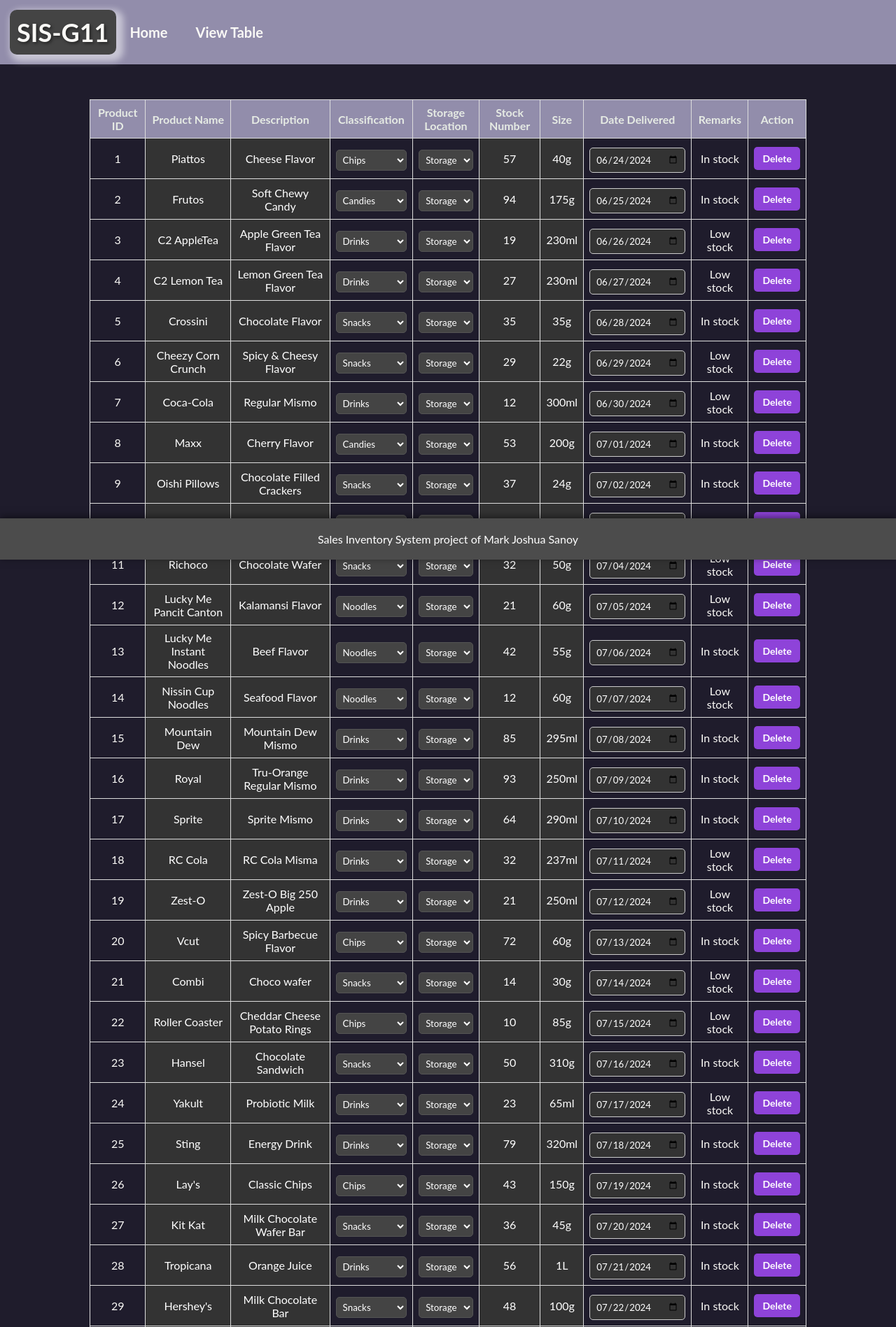
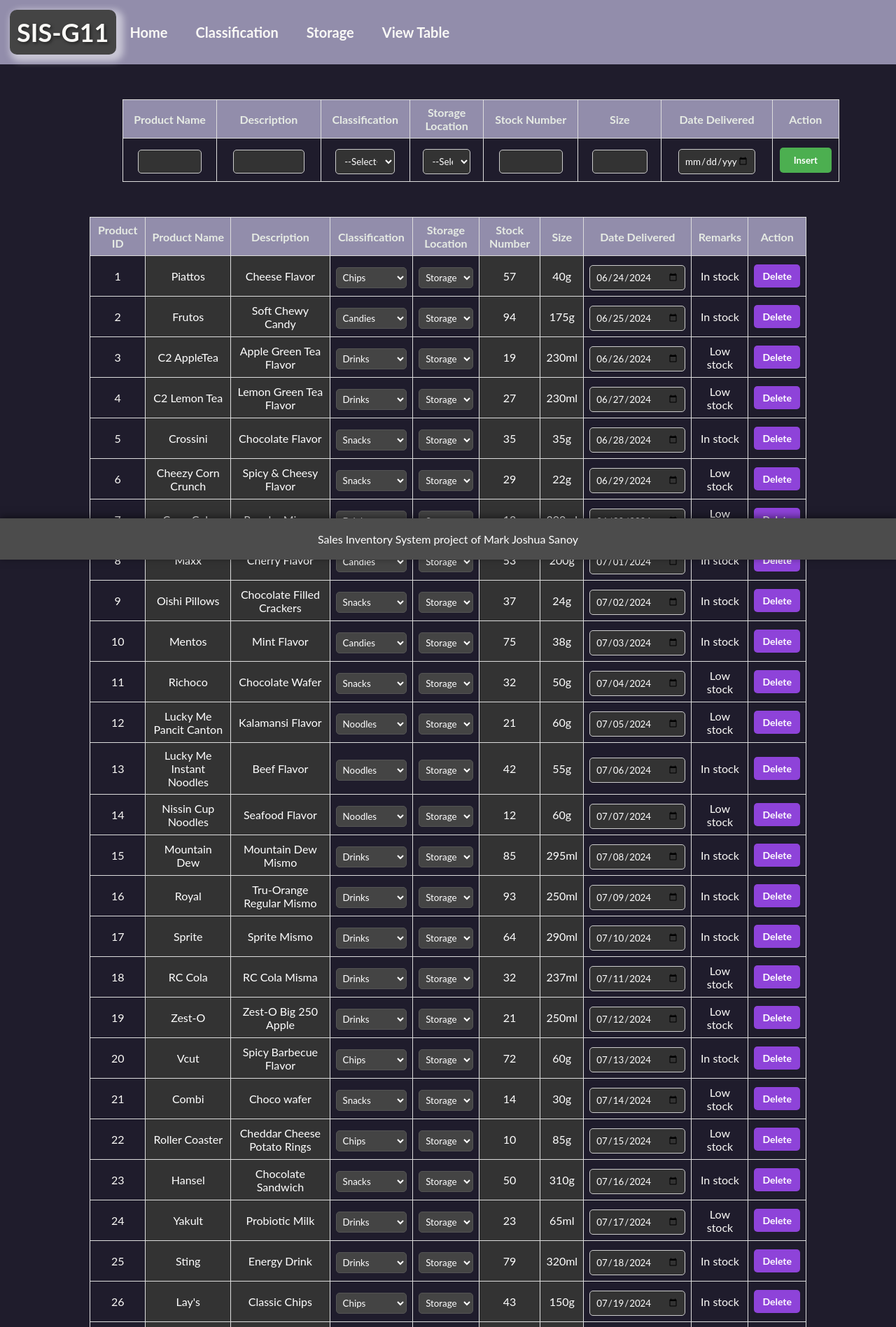
Before and after one commit to MJ-Sanoy/SIS-G11, a PHP site: page /table.php in a window 1280 px wide. Shown: the top 1897 px of the page at 70% size. Run offline with PHP 8.4, Linux system fonts and the light colour scheme; data comes from the database, SQL or seed files in the repository; some libraries are stand-ins or nearby versions.

Commit message:
almost done

```diff
--- a/css-main.css
+++ b/css-main.css
@@ -101,3 +123,49 @@ input, select {
     margin-bottom: 20px;
     color: #E6EBE4;
 }
+
+.insert-form {
+    width: 80%;
+    margin-left: 175px;
+}
+
+.insert-form table {
+    width: 100%;
+    border-collapse: collapse;
+}
+
+.insert-form td {
+    padding: 10px;
+}
+
+.insert-form input[type="text"],
+.insert-form input[type="number"],
+.insert-form input[type="date"],
+.insert-form select {
+    width: 80%;
+    padding: 8px;
+    margin-top: 5px;
+    border-radius: 5px;
+    border: 1px solid #ccc;
+    background-color: #333; /* Black background */
+    color: #fff; /* White text color */
+}
+
+.insert-form button[type="submit"] {
+    background-color: #4CAF50; /* Green background */
+    color: white; /* White text */
+    font-weight: bold;
+    cursor: pointer;
+    border: none;
+    padding: 10px 20px;
+    border-radius: 5px;
+}
+
+.insert-form button[type="submit"]:hover {
+    background-color: #45a049; /* Darker green on hover */
+}
+
+.table {
+    margin-bottom: 50px; /* Adjust this value as needed */
+    padding-bottom: 50px; /* Adjust this value as needed */
+}
--- a/css-nav.css
+++ b/css-nav.css
@@ -27,18 +27,18 @@
 .welcome {
     text-align: center;
     padding: 10px;
-    background-color: #444; /* Dark background color */
-    color: #FFFFFF; /* White text color */
-    border-radius: 10px; /* Rounded corners */
-    box-shadow: 0 4px 8px rgba(0, 0, 0, 0.5); /* Box shadow for 3D effect */
-    position: relative; /* Required for the animation */
-    animation: lightCircle 5s infinite; /* Apply the animation */
+    background-color: #444;
+    color: #FFFFFF;
+    border-radius: 10px;
+    box-shadow: 0 4px 8px rgba(0, 0, 0, 0.5);
+    position: relative;
+    animation: lightCircle 5s infinite;
 }
 
 .welcome h1 {
-    font-size: 36px; /* Increase font size */
+    font-size: 36px;
     font-weight: bold;
-    text-shadow: 2px 2px 4px rgba(0, 0, 0, 0.5); /* Text shadow for 3D effect */
+    text-shadow: 2px 2px 4px rgba(0, 0, 0, 0.5);
     margin: 0;
 }
 
--- a/css-table.css
+++ b/css-table.css
@@ -4,7 +4,6 @@ table {
     margin-left: auto;
     margin-right: auto;
     margin-top: 50px;
-    margin-bottom: 100px;
     color: white;
 }
 
@@ -53,19 +52,19 @@ a{
 }
 
 .editable-dropdown {
-    background-color: #444; /* Dark background for dropdowns */
-    color: #FFFFFF; /* White text color */
-    border: 1px solid #555; /* Slightly lighter border color */
+    background-color: #444;
+    color: #FFFFFF;
+    border: 1px solid #555;
     padding: 5px;
     border-radius: 5px;
 }
 
 .editable-dropdown option {
-    background-color: #333; /* Dark background for dropdown options */
-    color: #FFFFFF; /* White text color */
+    background-color: #333;
+    color: #FFFFFF;
 }
 
 .editable {
-    background-color: #333; /* Dark background for editable cells */
-    color: #FFFFFF; /* White text color */
+    background-color: #333;
+    color: #FFFFFF;
 }
--- a/insert.php
+++ b/insert.php
@@ -33,3 +33,7 @@ if (isset($_POST['submit'])) {
     }
 }
 ?>
+
+<script>
+    window.location.href = "table.php";
+</script>
--- a/insert_form.php
+++ b/insert_form.php
@@ -1,31 +1,65 @@
-<form action="insert.php" method="POST">
+<?php
+include 'db_connect.php';
+
+// Fetch classifications from the 'c' table
+$classifications = [];
+$classification_sql = "SELECT classification_id, c_name FROM c";
+$classification_result = $conn->query($classification_sql);
+
+if ($classification_result->num_rows > 0) {
+    while ($classification_row = $classification_result->fetch_assoc()) {
+        $classifications[] = $classification_row;
+    }
+}
+
+// Fetch storage locations from the 'strg' table
+$storage_locations = [];
+$storage_sql = "SELECT storage_id, strg_location FROM strg";
+$storage_result = $conn->query($storage_sql);
+
+if ($storage_result->num_rows > 0) {
+    while ($storage_row = $storage_result->fetch_assoc()) {
+        $storage_locations[] = $storage_row;
+    }
+}
+?>
+
+<form action="insert.php" method="POST" class = "insert-form">
     <table border="1">
         <tr>
-            <td><input type="text" name="name" placeholder="Product Name" required></td>
-            <td><input type="text" name="p_desc" placeholder="Description" required></td>
+            <th>Product Name</th>
+            <th>Description</th>
+            <th>Classification</th>
+            <th>Storage Location</th>
+            <th>Stock Number</th>
+            <th>Size</th>
+            <th>Date Delivered</th>
+            <th>Action</th>
+        <tr>
+            <td><input type="text" name="name" required></td>
+            <td><input type="text" name="p_desc" required></td>
             <td>
-                <select name="classification_id">
-                    <option value="1">Chips</option>
-                    <option value="2">Candies</option>
-                    <option value="3">Drinks</option>
-                    <option value="4">Snacks</option>
-                    <option value="5">Noodles</option>
-                    <option value="6">Canned Goods</option>
-                    <option value="7">Condiments</option>
-                    <option value="8">Baking</option>
-                    <option value="9">Spreads</option>
-                    <option value="10">Sauces</option>
+                <select name="classification_id" required>
+                    <option value="">--Select--</option>
+                    <?php
+                    foreach ($classifications as $classification) {
+                        echo "<option value='" . $classification['classification_id'] . "'>" . $classification['c_name'] . "</option>";
+                    }
+                    ?>
                 </select>
             </td>
             <td>
-                <select name="storage_id">
-                    <option value="1">Storage A</option>
-                    <option value="2">Storage B</option>
-                    <option value="3">Storage C</option>
+                <select name="storage_id" required>
+                    <option value="">--Select--</option>
+                    <?php
+                    foreach ($storage_locations as $storage) {
+                        echo "<option value='" . $storage['storage_id'] . "'>" . $storage['strg_location'] . "</option>";
+                    }
+                    ?>
                 </select>
             </td>
-            <td><input type="number" name="num_stck" placeholder="Stock Number" required></td>
-            <td><input type="text" name="size" placeholder="Size" required></td>
+            <td><input type="number" name="num_stck" required></td>
+            <td><input type="text" name="size" required></td>
             <td><input type="date" name="date_delivered" required></td>
             <td><button type="submit" name="submit">Insert</button></td>
         </tr>
--- a/navpan.php
+++ b/navpan.php
@@ -7,6 +7,12 @@
         <a href="index.php">Home</a>
     </div>
     <div class="links" id="viewtable">
+        <a href="classification.php">Classification</a>
+    </div>
+    <div class="links" id="viewtable">
+        <a href="storage.php">Storage</a>
+    </div>
+    <div class="links" id="viewtable">
         <a href="table.php">View Table</a>
     </div>
 </div>
--- /dev/null
+++ b/storage.php
@@ -0,0 +1,6 @@
+<link rel="stylesheet" href="css-main.css">
+<link rel="stylesheet" href="css-table.css">
+<div class="nav"><?php include 'navpan.php';?></div>
+
+
+<?php include 'footer.php';?>
--- a/table.php
+++ b/table.php
@@ -1,6 +1,6 @@
 <link rel="stylesheet" href="css-main.css">
 <link rel="stylesheet" href="css-table.css">
 <div class="nav"><?php include 'navpan.php'; ?></div>
-<?php include 'table_sql.php';?>
-<?php include 'insert_form.php';?>
+<div class="insert"><?php include 'insert_form.php';?></div>
+<div class="table"><?php include 'table_sql.php';?></div>
 <?php include 'footer.php';?>
--- a/table_sql.php
+++ b/table_sql.php
@@ -1,6 +1,28 @@
 <script src="https://cdn.jsdelivr.net/npm/sweetalert2@11"></script>
 <?php
 include 'db_connect.php';
+
+// Fetch classifications from the 'c' table
+$classifications = [];
+$classification_sql = "SELECT classification_id, c_name FROM c";
+$classification_result = $conn->query($classification_sql);
+
+if ($classification_result->num_rows > 0) {
+    while ($classification_row = $classification_result->fetch_assoc()) {
+        $classifications[] = $classification_row;
+    }
+}
+
+// Fetch storage locations from the 'strg' table
+$storage_locations = [];
+$storage_sql = "SELECT storage_id, strg_location FROM strg";
+$storage_result = $conn->query($storage_sql);
+
+if ($storage_result->num_rows > 0) {
+    while ($storage_row = $storage_result->fetch_assoc()) {
+        $storage_locations[] = $storage_row;
+    }
+}
 
 $sql = "SELECT
             p.product_id,
@@ -43,25 +65,20 @@ if ($result->num_rows > 0) {
                 <td contenteditable='true' class='editable' data-id='" . $row['product_id'] . "' data-column='name'>" . $row["product_name"] . "</td>
                 <td contenteditable='true' class='editable' data-id='" . $row['product_id'] . "' data-column='p_desc'>" . $row["p_desc"] . "</td>
                 <td>
-                    <select class='editable-dropdown' data-id='" . $row['product_id'] . "' data-column='classification_id'>
-                        <option value='1' " . ($row['classification'] == 'Chips' ? 'selected' : '') . ">Chips</option>
-                        <option value='2' " . ($row['classification'] == 'Candies' ? 'selected' : '') . ">Candies</option>
-                        <option value='3' " . ($row['classification'] == 'Drinks' ? 'selected' : '') . ">Drinks</option>
-                        <option value='4' " . ($row['classification'] == 'Snacks' ? 'selected' : '') . ">Snacks</option>
-                        <option value='5' " . ($row['classification'] == 'Noodles' ? 'selected' : '') . ">Noodles</option>
-                        <option value='6' " . ($row['classification'] == 'Canned Goods' ? 'selected' : '') . ">Canned Goods</option>
-                        <option value='7' " . ($row['classification'] == 'Condiments' ? 'selected' : '') . ">Condiments</option>
-                        <option value='8' " . ($row['classification'] == 'Baking' ? 'selected' : '') . ">Baking</option>
-                        <option value='9' " . ($row['classification'] == 'Spreads' ? 'selected' : '') . ">Spreads</option>
-                        <option value='10' " . ($row['classification'] == 'Sauces' ? 'selected' : '') . ">Sauces</option>
-                    </select>
+                    <select class='editable-dropdown' data-id='" . $row['product_id'] . "' data-column='classification_id'>";
+                        foreach ($classifications as $classification) {
+                            $selected = ($row['classification'] == $classification['c_name']) ? 'selected' : '';
+                            echo "<option value='" . $classification['classification_id'] . "' $selected>" . $classification['c_name'] . "</option>";
+                        }
+        echo        "</select>
                 </td>
                 <td>
-                    <select class='editable-dropdown' data-id='" . $row['stck_id'] . "' data-column='storage_id'>
-                        <option value='1' " . ($row['strg_location'] == 'Storage A' ? 'selected' : '') . ">Storage A</option>
-                        <option value='2' " . ($row['strg_location'] == 'Storage B' ? 'selected' : '') . ">Storage B</option>
-                        <option value='3' " . ($row['strg_location'] == 'Storage C' ? 'selected' : '') . ">Storage C</option>
-                    </select>
+                    <select class='editable-dropdown' data-id='" . $row['stck_id'] . "' data-column='storage_id'>";
+                        foreach ($storage_locations as $storage) {
+                            $selected = ($row['strg_location'] == $storage['strg_location']) ? 'selected' : '';
+                            echo "<option value='" . $storage['storage_id'] . "' $selected>" . $storage['strg_location'] . "</option>";
+                        }
+        echo        "</select>
                 </td>
                 <td contenteditable='true' class='editable' data-id='" . $row['stck_id'] . "' data-column='num_stck'>" . $row["num_stck"] . "</td>
                 <td contenteditable='true' class='editable' data-id='" . $row['product_id'] . "' data-column='size'>" . $row["size"] . "</td>
```
Also changed, not shown: other parts of css-main.css (+26 -4 lines), classification.php (added, +29 -0 lines), delete.php (+3 -13 lines), index.php (+46 -16 lines), insert-front.php (added, +37 -0 lines).
